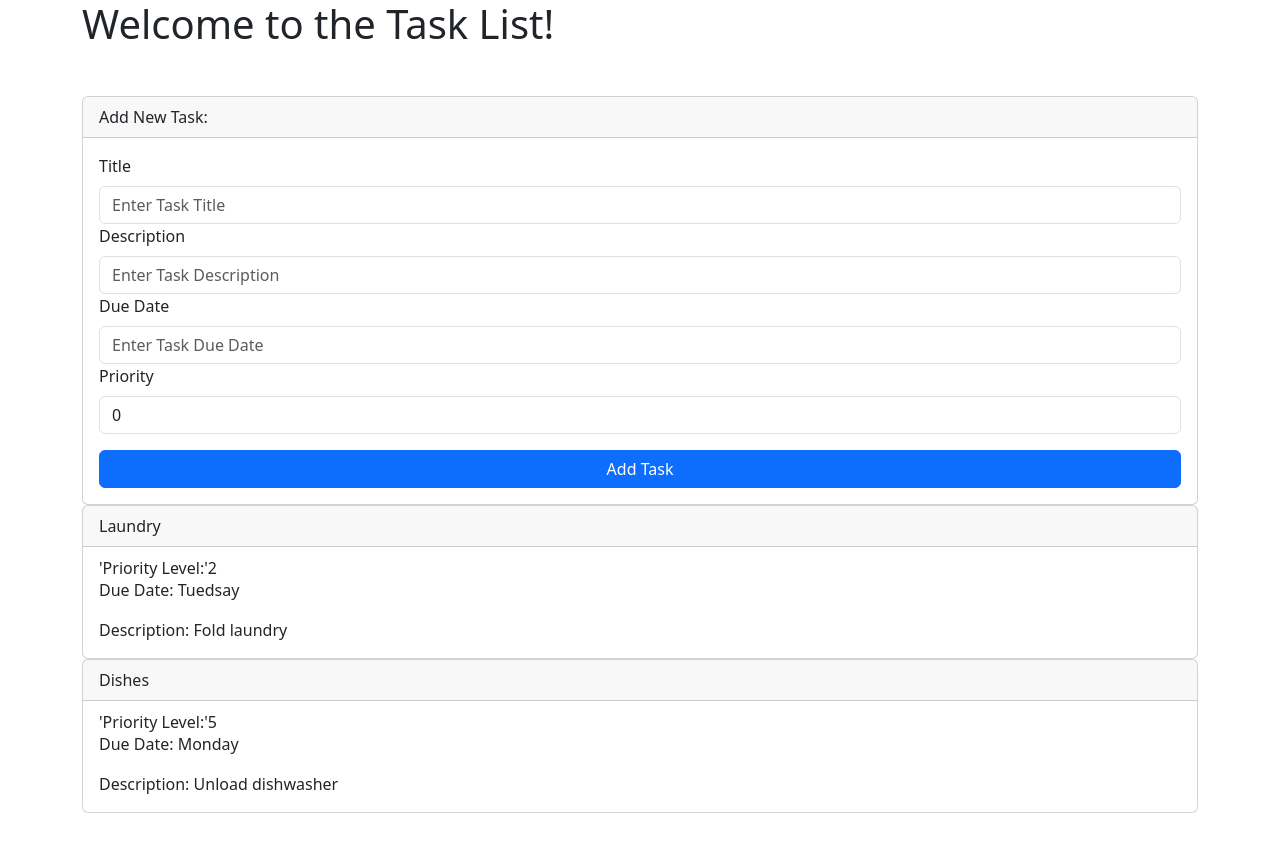
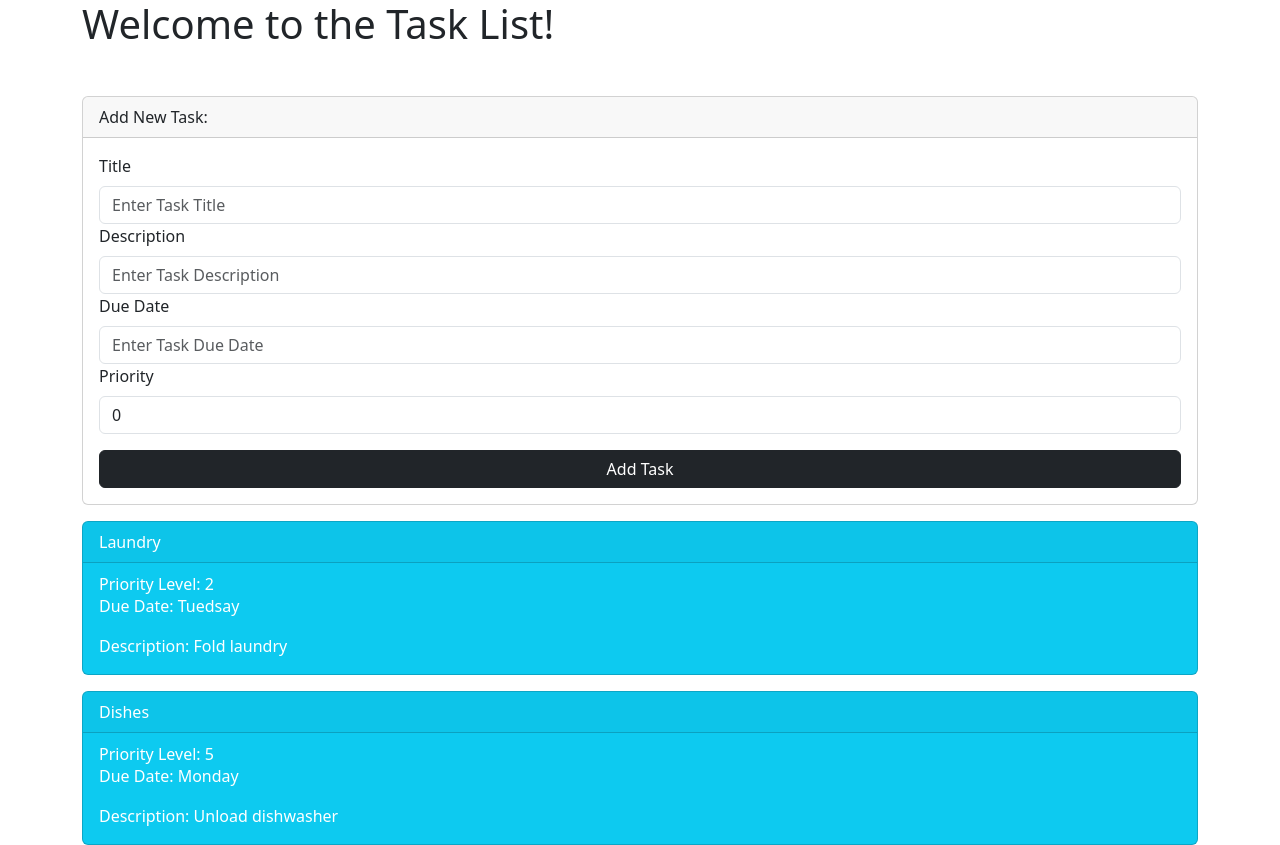
Before and after one commit to lyoung0819/newRepo_wk9_homeworks, a React (Vite) app: page / in a window 1280 px wide. Before the commit the page ends 813 px from the top, so only its background shows below. Built offline with nearby package versions, Linux system fonts and the light colour scheme.

Commit message:
the button was not inside the form it was submitting.... gah. Still not populating task data though, but adding a new card

```diff
--- a/src/App.tsx
+++ b/src/App.tsx
@@ -1,11 +1,11 @@
 import Container from 'react-bootstrap/Container'
-import { useState } from 'react'
-import { ToDoType, TaskType } from './types';
+// import { useState } from 'react'
+// import { ToDoType, TaskType } from './types';
 import ToDoDisplay from './components/ToDoDisplay';
 
 
 export default function App() {
-    const [newToDo, setNewToDo] = useState<TaskType[]>([]);
+    // const [newToDo, setNewToDo] = useState<TaskType[]>([]);
 
 
     return (
--- a/src/components/CreateTaskForm.tsx
+++ b/src/components/CreateTaskForm.tsx
@@ -14,7 +14,7 @@ export default function CreateTasksForm({ addNewTask }: CreateTaskFormProps) {
 
     const handleInputChange = (event: React.ChangeEvent<HTMLInputElement>) => {
         console.log(event.target.name, event.target.value);
-        setNewTask({...newTask, [event.target.name]:event.target.value})
+        setNewTask({...newTask, [event.target.name]:event.target.value })
 
     }
 
@@ -37,8 +37,8 @@ export default function CreateTasksForm({ addNewTask }: CreateTaskFormProps) {
                     <Form.Control name='dueDate' placeholder='Enter Task Due Date' value={newTask.dueDate} onChange={handleInputChange} />
                     <Form.Label>Priority</Form.Label>
                     <Form.Control name='priority' placeholder='Enter Task Priority' value={newTask.priority} onChange={handleInputChange} />
+                    <Button className='w-100 mt-3 btn btn-dark' type='submit'>Add Task</Button>
                 </Form>
-                <Button className='w-100 mt-3' type='submit'>Add Task</Button>
             </Card.Body>
         </Card>
         </>
--- a/src/components/Task.tsx
+++ b/src/components/Task.tsx
@@ -1,5 +1,5 @@
 // TASK COMPONENT
-import { useState } from 'react';
+// import { useState } from 'react';
 import { TaskType } from "../types"
 import Card from 'react-bootstrap/Card';
 // import Button from 'react-bootstrap/Button'
@@ -9,25 +9,22 @@ type TaskProps = {
 }
 
 export default function Task({ task }: TaskProps) {
-  let [status, setStatus] = useState(false);
+  // let [status, setStatus] = useState(false);
 
-
-  const handleTaskCompleted = (event: React.ChangeEvent) => {
-      event.preventDefault();
-      setStatus(status=!status);
-  }
+  // const handleTaskCompleted = (event: React.ChangeEvent) => {
+  //     event.preventDefault();
+  //     setStatus(status=!status);
+  // }
 
   return (
-    <>
-      <Card>
-        <Card.Header>{task.title} </Card.Header>
-        <Card.Body>
-          <Card.Subtitle>'Priority Level:'{task.priority}</Card.Subtitle>
-          <Card.Text>Due Date: {task.dueDate}</Card.Text>
-          <Card.Text> Description: {task.description}</Card.Text>
-        </Card.Body>
+      <Card className='mt-3' bg='info' text='white'>
+          <Card.Header>{task.title} </Card.Header>
+            <Card.Body>
+              <Card.Subtitle>Priority Level: {task.priority}</Card.Subtitle>
+              <Card.Text>Due Date: {task.dueDate}</Card.Text>
+              <Card.Text>Description: {task.description}</Card.Text>
+            </Card.Body>
       </Card>
-    </>
   )
 }
 //         <Button variant='Info' onClick={() => {handleTaskCompleted}}>Mark Completed</Button>
--- a/src/components/ToDoDisplay.tsx
+++ b/src/components/ToDoDisplay.tsx
@@ -2,10 +2,6 @@ import { useState } from 'react'
 import CreateTasksForm from './CreateTaskForm'
 import { TaskType, TaskFormDataType } from '../types';
 import Task from './Task';
-
-
-type ToDoDisplayProps = {}
-
 
 export default function ToDoDisplay(){
     const [tasks, setTasks] = useState<TaskType[]>([
```
